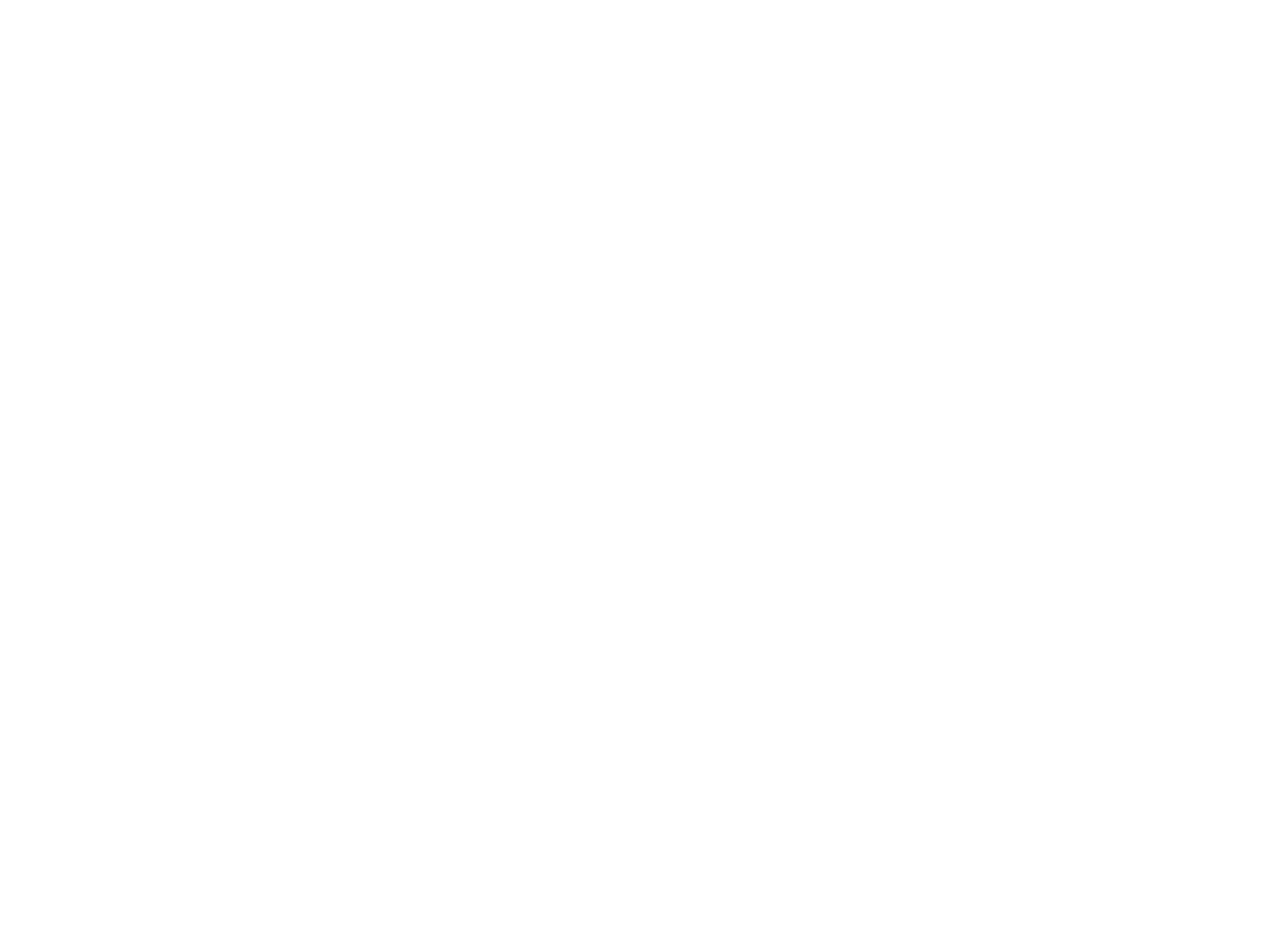
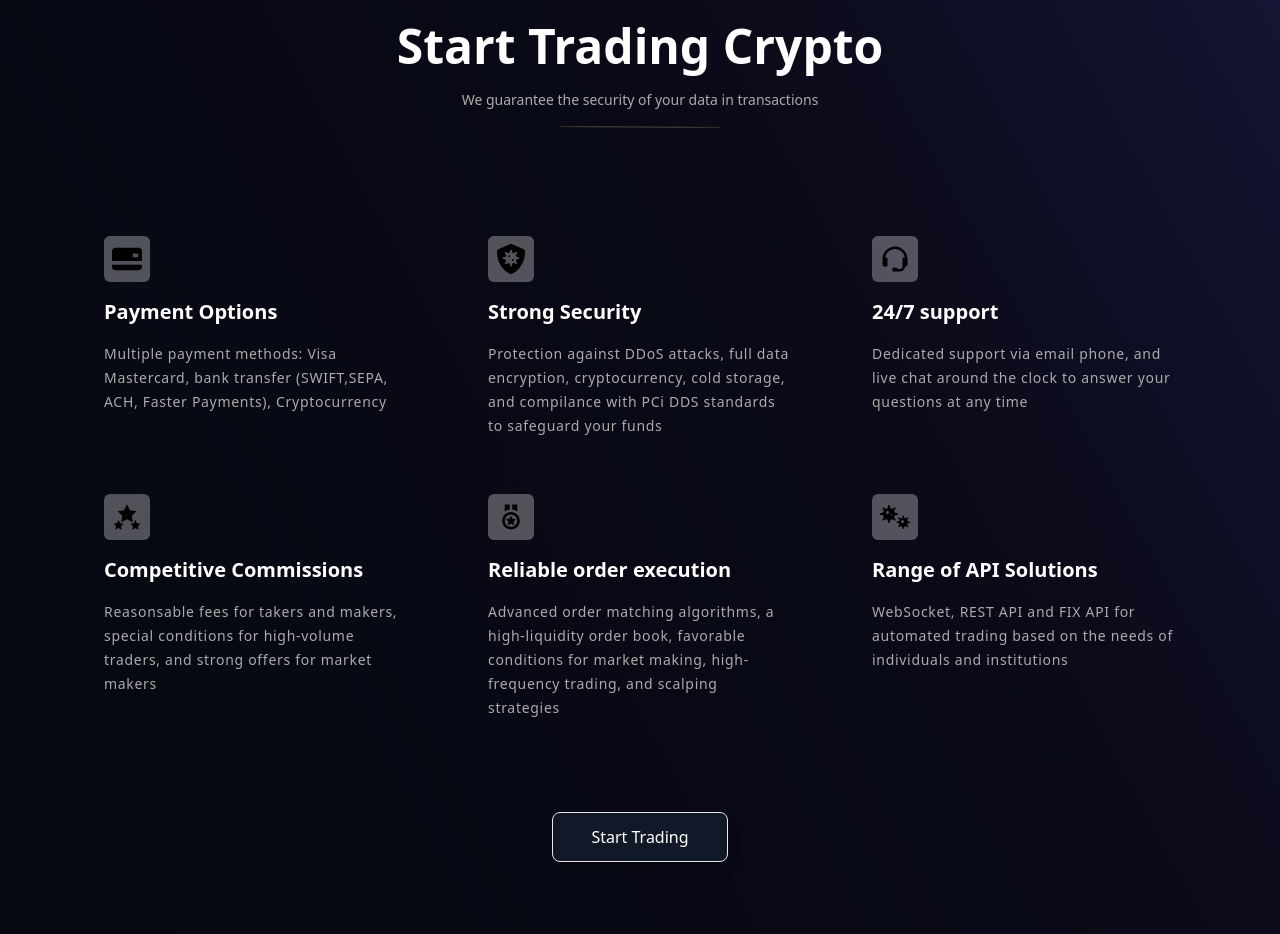
Before and after one commit to Aman-Mandal/Send-IT, a React (Vite) app in the folder client/: page / in a window 1280 px wide. Shown: the part 1280-2214 px from the top of the page. Before the commit the page ends 1106 px from the top, so only its background shows below. Built offline with nearby package versions, Linux system fonts and the light colour scheme.

Commit message:
services section added

```diff
--- a/client/src/App.jsx
+++ b/client/src/App.jsx
@@ -1,10 +1,11 @@
-import { Navbar, Footer, Header } from './components'
+import { Navbar, Footer, Header, Services } from './components'
 
 const App = () => {
   return (
-    <div className="min-h-screen ">
+    <div className="min-h-screen bg-gradient-to-tr from-[#050810] via-[#0A0A18] to-[#202155] ">
       <div className="">
         <Header />
+        <Services />
       </div>
       {/* <Footer /> */}
     </div>
--- a/client/src/components/Header/Header.jsx
+++ b/client/src/components/Header/Header.jsx
@@ -29,7 +29,7 @@
   }
 
   return (
-    <header className="bg-gradient-to-tr min-h-screen from-[#050810] via-[#0A0A18] to-[#202155] ">
+    <>
       <Navbar />
       <div className="min-w-screen py-20 ">
         <div className="flex lg:flex-row flex-col w-[95%] md:w-[85%] mx-auto max-w-7xl  ">
@@ -129,8 +129,9 @@
         </div>
         <div className="w-[95%] md:w-[85%] mx-auto py-4">
           <p className="text-center  text-sm font-medium tracking-wide text-transparent bg-clip-text bg-gradient-to-r from-white to-gray-900 via-gray-400">
-            Buy <span className='text-white'> $20</span> or more in crypto on your first order and you'll get up to
-            <span className='text-white'> $2</span> in free BTC as reward
+            Buy <span className="text-white"> $20</span> or more in crypto on
+            your first order and you'll get up to
+            <span className="text-white"> $2</span> in free BTC as reward
           </p>
           <div className="h-[2px] w-full mt-6 bg-gradient-to-tr from-[#000000] via-[#383838] to-[#000000] " />
           <div className="flex items-center justify-evenly pt-12">
@@ -138,13 +139,13 @@
             <img
               className="w-60 h-9"
               src={newYorkTimesLogo}
-              alt="New York Times"
+              alt="NewYorkTimes"
             />
             <img className="w-44 h-6" src={oracleLogo} alt="Oracle" />
           </div>
         </div>
       </div>
-    </header>
+    </>
   )
 }
 
--- /dev/null
+++ b/client/src/components/Services/Card.jsx
@@ -0,0 +1,15 @@
+import React from 'react'
+
+const Card = ({ icon, title, text }) => {
+  return (
+    <div className="w-[20rem] px-2 py-3 bg-inherit my-4 space-y-4">
+      <div className="p-2 w-fit backdrop-blur-sm bg-white/30 rounded-md text-3xl cursor-pointer hover:bg-[#fff]/80 hover:scale-105">
+        {icon}
+      </div>
+      <h2 className="text-white text-xl font-semibold">{title}</h2>
+      <p className="text-[#ababab] leading-6 text-sm tracking-wider">{text}</p>
+    </div>
+  )
+}
+
+export default Card
--- /dev/null
+++ b/client/src/components/Services/Services.jsx
@@ -0,0 +1,91 @@
+import React from 'react'
+import { BsFillCreditCard2BackFill } from 'react-icons/bs'
+import { FaShieldVirus, FaViruses } from 'react-icons/fa'
+import { BiSupport, BiMedal } from 'react-icons/bi'
+import { GiStarsStack } from 'react-icons/gi'
+import Card from './Card'
+
+const data1 = [
+  {
+    id: '1',
+    icon: <BsFillCreditCard2BackFill />,
+    title: 'Payment Options',
+    text: ' Multiple payment methods: Visa Mastercard, bank transfer (SWIFT,SEPA, ACH, Faster Payments), Cryptocurrency',
+  },
+  {
+    id: '2',
+    icon: <FaShieldVirus />,
+    title: 'Strong Security',
+    text: 'Protection against DDoS attacks, full data encryption, cryptocurrency, cold storage, and compilance with PCi DDS standards to safeguard your funds',
+  },
+  {
+    id: '3',
+    icon: <BiSupport />,
+    title: '24/7 support',
+    text: ' Dedicated support via email phone, and live chat around the clock to answer your questions at any time',
+  },
+]
+const data2 = [
+  {
+    id: '1',
+    icon: <GiStarsStack />,
+    title: 'Competitive Commissions',
+    text: ' Reasonsable fees for takers and makers, special conditions for high-volume traders, and strong offers for market makers',
+  },
+  {
+    id: '2',
+    icon: <BiMedal />,
+    title: 'Reliable order execution',
+    text: 'Advanced order matching algorithms, a high-liquidity order book, favorable conditions for market making, high-frequency trading,  and scalping strategies',
+  },
+  {
+    id: '3',
+    icon: <FaViruses />,
+    title: 'Range of API Solutions',
+    text: 'WebSocket, REST API and FIX API for automated trading based on the needs of individuals and institutions ',
+  },
+]
+
+const Services = () => {
+  return (
+    <section className="w-[95%] md:w-[85%] mx-auto py-44">
+      <h2 className="text-center text-white text-5xl font-semibold py-5">
+        Start Trading Crypto
+      </h2>
+      <p className="text-center text-sm text-[#ababab] ">
+        We guarantee the security of your data in transactions
+      </p>
+      <div className="h-[2px] w-[10rem] mx-auto mt-4 bg-gradient-to-tr from-[#000000] via-[#383838] to-[#000000] " />
+
+      <div className="pt-20 pb-10">
+        <div className="flex justify-between">
+          {data1.map(data => (
+            <Card
+              key={data.id}
+              icon={data.icon}
+              title={data.title}
+              text={data.text}
+            />
+          ))}
+        </div>
+        <div className="flex justify-between">
+          {data2.map(data => (
+            <Card
+              key={data.id}
+              icon={data.icon}
+              title={data.title}
+              text={data.text}
+            />
+          ))}
+        </div>
+      </div>
+      <div className="flex  justify-center">
+        <button className="bg-gray-900 border border-gray-200 my-6 text-white py-3 w-44 rounded-lg shadow-lg hover:bg-gray-700">
+          Start Trading
+        </button>
+      </div>
+    </section>
+  )
+}
+
+export default Services
--- a/client/src/components/index.js
+++ b/client/src/components/index.js
@@ -3,3 +3,4 @@
 export { default as Footer } from './Footer/Footer'
 export { default as Header } from './Header/Header'
 export { default as Card } from './WalletCard/Card'
+export { default as Services } from './Services/Services'
```
